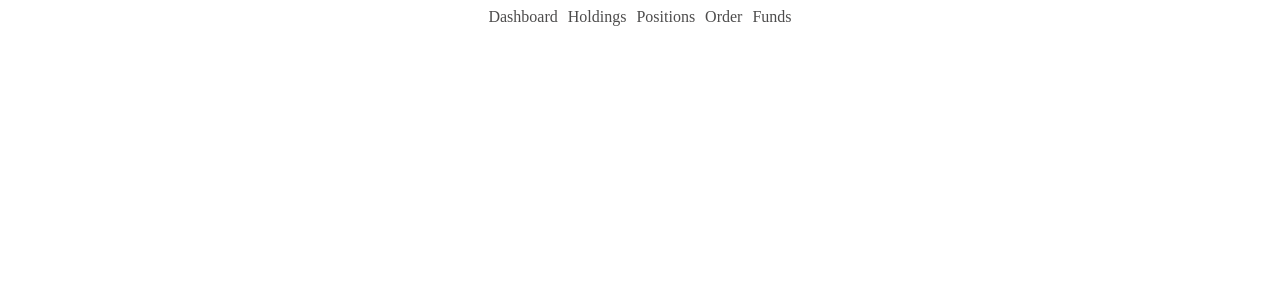
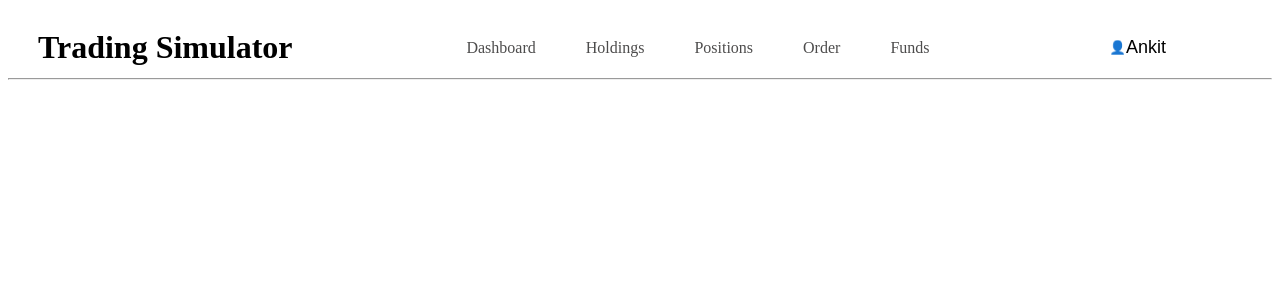
Before and after one commit to ankkkit2002/Trading-Simulator, a React (Vite) app: page / in a window 1280 px wide. Shown: the top 300 px of the page. Built offline with nearby package versions, Linux system fonts and the light colour scheme.

Commit message:
Add title,profile button and navigation bar css

```diff
--- a/src/components/NavBar/NavBar.css
+++ b/src/components/NavBar/NavBar.css
@@ -1,6 +1,41 @@
-.navigation_bar{
+
+#heading{
+    margin-right: auto;
+    margin-left: 30px;
+}
+.navigation_bar {
     display: flex;
-    justify-content: center;
-    gap: 10px;
+
+
+    align-items: center;
+
+
 
 }
+#profile{
+    margin-left: auto;
+    margin-right: 100px;
+}
+
+
+.nav1 {
+    display: flex;
+
+    gap: 50px;
+}
+
+#but_profile {
+    display: flex;
+
+    align-items: center;
+    border: none;
+    background-color: white;
+    cursor: pointer;
+}
+#first_hr{
+margin-top: -10px;
+}
+#user_name{
+    font-family: Arial, Helvetica, sans-serif;
+    font-size: large;
+}
--- a/src/components/NavBar/NavBar.jsx
+++ b/src/components/NavBar/NavBar.jsx
@@ -4,17 +4,32 @@ import "./NavBar.css"
 function Navigation() {
     return (
         <div>
-            <div>
-                <header>
-                    <nav className="navigation_bar">
-                        <NavLink to="/dashboard" style={{ color: "#4d4c4c" ,textDecoration: "none"}} >Dashboard</NavLink>
-                        <NavLink to="/holdings" style={{ color: "#4d4c4c",textDecoration: "none"}}>Holdings</NavLink>
-                        <NavLink to="/positions" style={{ color: "#4d4c4c" ,textDecoration: "none" }}>Positions</NavLink>
-                        <NavLink to="/order" style={{ color: "#4d4c4c" ,textDecoration: "none" }}>Order</NavLink>
-                        <NavLink to="/funds" style={{ color: "#4d4c4c" ,textDecoration: "none"}}>Funds</NavLink>
+
+            <header className="navigation_bar">
+               <h1 id="heading">Trading Simulator </h1>
+                <div>
+
+                    <nav className="nav1" >
+                        <NavLink to="/dashboard" style={{ color: "#4d4c4c", textDecoration: "none" }} >Dashboard</NavLink>
+                        <NavLink to="/holdings" style={{ color: "#4d4c4c", textDecoration: "none" }}>Holdings</NavLink>
+                        <NavLink to="/positions" style={{ color: "#4d4c4c", textDecoration: "none" }}>Positions</NavLink>
+                        <NavLink to="/order" style={{ color: "#4d4c4c", textDecoration: "none" }}>Order</NavLink>
+                        <NavLink to="/funds" style={{ color: "#4d4c4c", textDecoration: "none" }}>Funds</NavLink>
+
                     </nav>
-                </header>
-            </div>
+                </div>
+
+                <div id="profile">
+                    <button id="but_profile" type="button">
+                        👤 <span id="user_name">Ankit</span>
+                    </button>
+
+
+                </div>
+
+            </header>
+
+            <hr id="first_hr" />
         </div>
     )
 }
```
